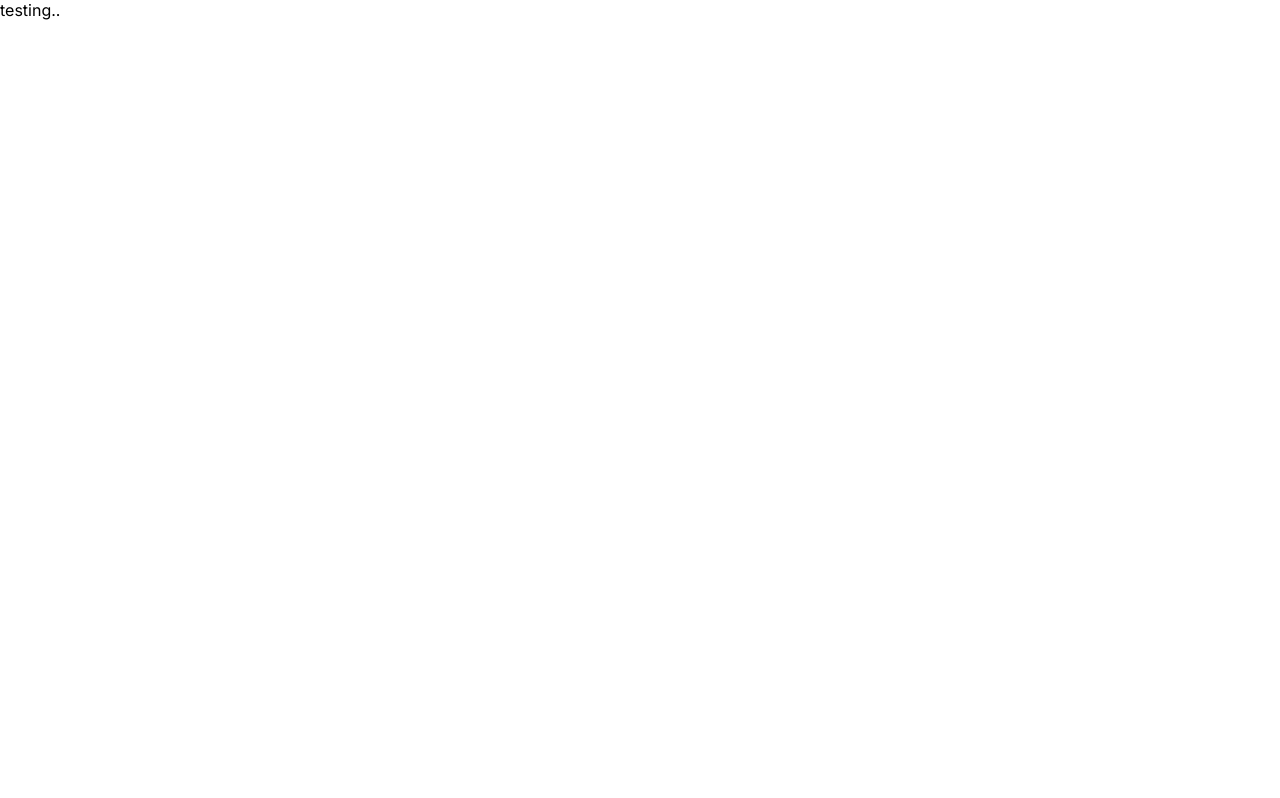
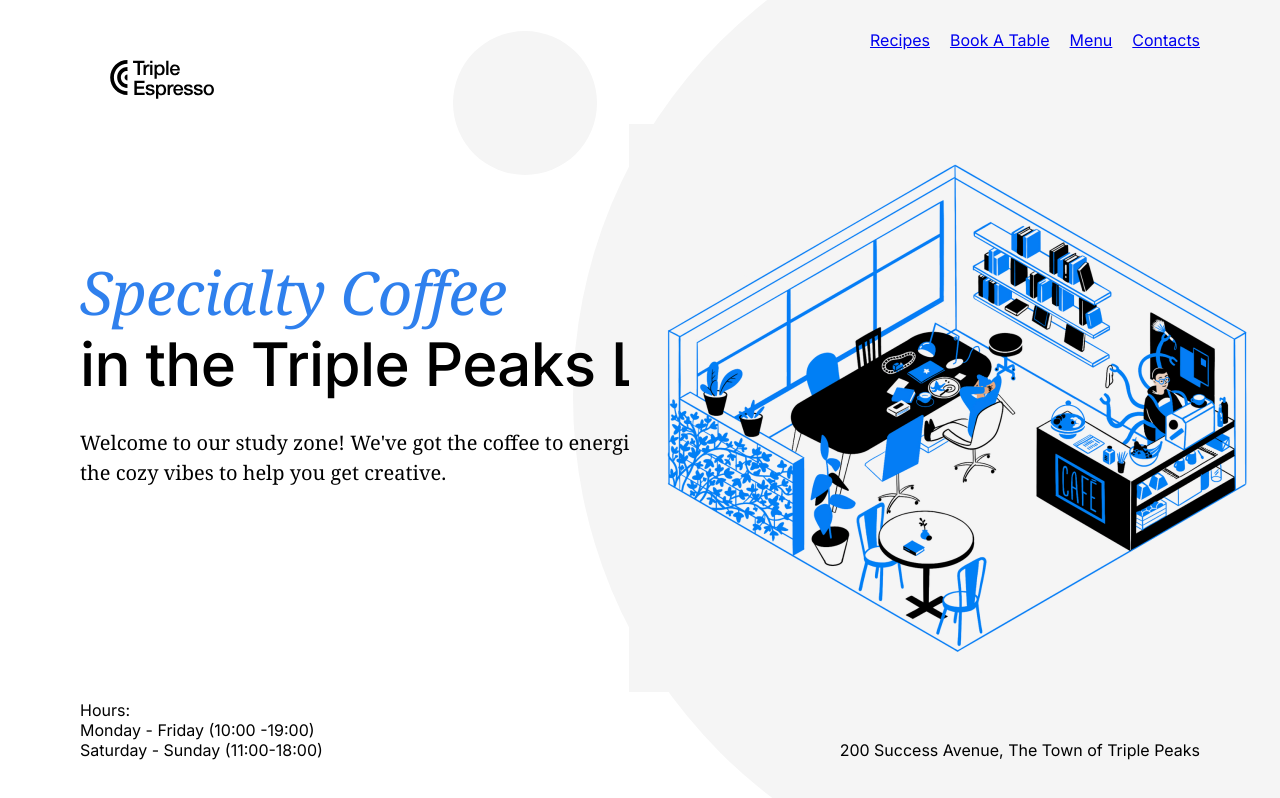
Before and after one commit to Xrtvr/se_project_coffeeshop, a plain HTML site: page index.html in a window 1280 px wide. Drawn offline with Linux system fonts and the light colour scheme.

Commit message:
updated 1.1 Header

```diff
--- a/index.html
+++ b/index.html
@@ -20,8 +20,52 @@
   </head>
   <body>
     <div class="page">
-      testing..
-      <header class="header"></header>
+      <header class="header">
+        <nav class="nav">
+          <img
+            src="./images/logo_coffeeshop_dark.svg"
+            alt="Triple Espresso Logo"
+            class="nav__logo"
+          />
+          <ul class="nav__links">
+            <li>
+              <a class="nav__link" href="#recipes">Recipes</a>
+            </li>
+            <li>
+              <a class="nav__link" href="#Book-a-table">Book A Table </a>
+            </li>
+            <li>
+              <a class="nav__link" href="#menu">Menu </a>
+            </li>
+            <li>
+              <a class="nav__link" href="#contacts">Contacts </a>
+            </li>
+          </ul>
+        </nav>
+        <h1 class="header__title">
+          <span class="header__span-accent"> Specialty Coffee </span> in the
+          Triple Peaks Library
+        </h1>
+        <p class="header__description">
+          Welcome to our study zone! We've got the coffee to energize you and
+          the cozy vibes to help you get creative.
+        </p>
+        <img
+          src="./images/inside_coffee_shop.png"
+          alt="coffee-shop"
+          class="header__image"
+        />
+        <div class="header__footer">
+          <div class="header__hours">
+            <p class="header__paragraph">Hours:</p>
+            <p class="header__paragraph">Monday - Friday (10:00 -19:00)</p>
+            <p class="header__paragraph">Saturday - Sunday (11:00-18:00)</p>
+          </div>
+          <p class="header__paragraph">
+            200 Success Avenue, The Town of Triple Peaks
+          </p>
+        </div>
+      </header>
       <main class="content">
         <section class="recipe"></section>
         <section class="reservation"></section>
--- a/pages/index.css
+++ b/pages/index.css
@@ -3,9 +3,99 @@
   max-width: 1600px;
   margin: 0 auto;
   font-family: "Inter", "Arial", sans-serif;
-
   font-size: 16px;
   line-height: 20px;
 }
+
+.nav__logo {
+  position: relative;
+  left: 30px;
+  top: 30px;
+  max-width: 105px;
+  max-height: 39px;
+}
+
+.nav__links {
+  list-style: none;
+  margin: 0;
+  padding: 0;
+  display: flex;
+  justify-content: space-between;
+  align-items: center;
+  position: absolute;
+  top: 30px;
+  right: 80px;
+  column-gap: 20px;
+}
+
+.header {
+  display: flex;
+  flex-direction: column;
+  position: relative;
+  padding: 30px 80px 40px;
+  z-index: 0;
+  box-sizing: border-box;
+  background-color: #ffffff;
+  background-image: url(../images/background_header.svg);
+  background-repeat: no-repeat;
+  background-position: center;
+  background-size: cover;
+  height: 100vh;
+  min-height: 720px;
+  max-height: 800px;
+}
+
+.header__title {
+  margin: 183px 0 0;
+  font-family: "Inter", "Arial", sans-serif;
+  font-style: normal;
+  font-weight: 500;
+  font-size: 60px;
+  line-height: 72px;
+  letter-spacing: -0.6px;
+  max-width: 729px;
+}
+
+.header__span-accent {
+  display: block;
+  font-family: "Noto Serif", "Times New Roman", serif;
+  font-style: italic;
+  font-weight: normal;
+  font-size: 60px;
+  line-height: 72px;
+  color: #2f80ed;
+}
+
+.header__description {
+  max-width: 683px;
+  margin: 28px 0 0;
+  font-family: "Noto Serif";
+  font-style: normal;
+  font-weight: normal;
+  font-size: 20px;
+  line-height: 30px;
+}
+
+.header__image {
+  position: absolute;
+  top: 124px;
+  right: 5px;
+  max-width: 646px;
+  max-height: 568px;
+}
+
+.header__footer {
+  margin-top: auto;
+  width: 100%;
+  display: flex;
+  align-items: flex-end;
+  justify-content: space-between;
+  box-sizing: border-box;
+}
+
+.header__paragraph {
+  margin: 0;
+}
+
 .footer {
 }
```
